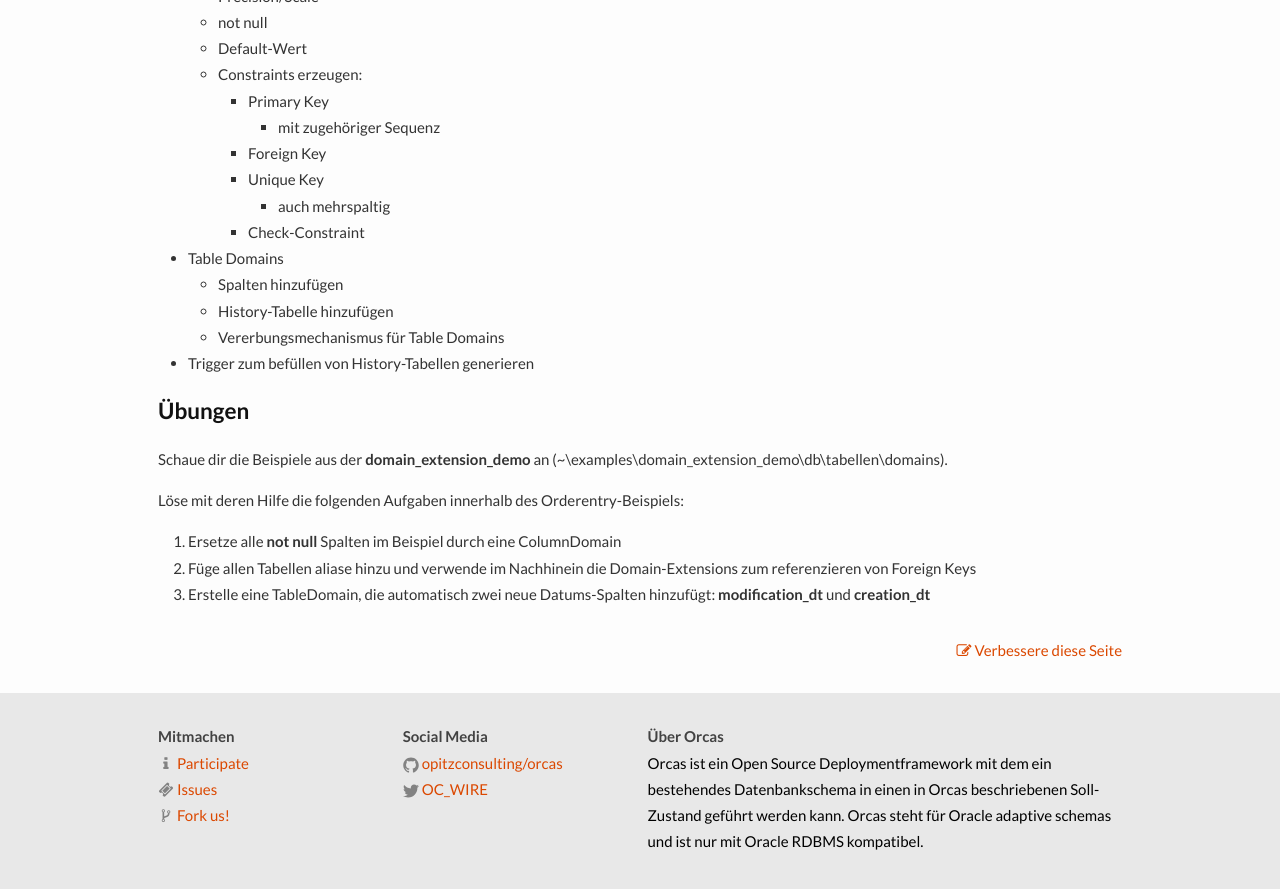
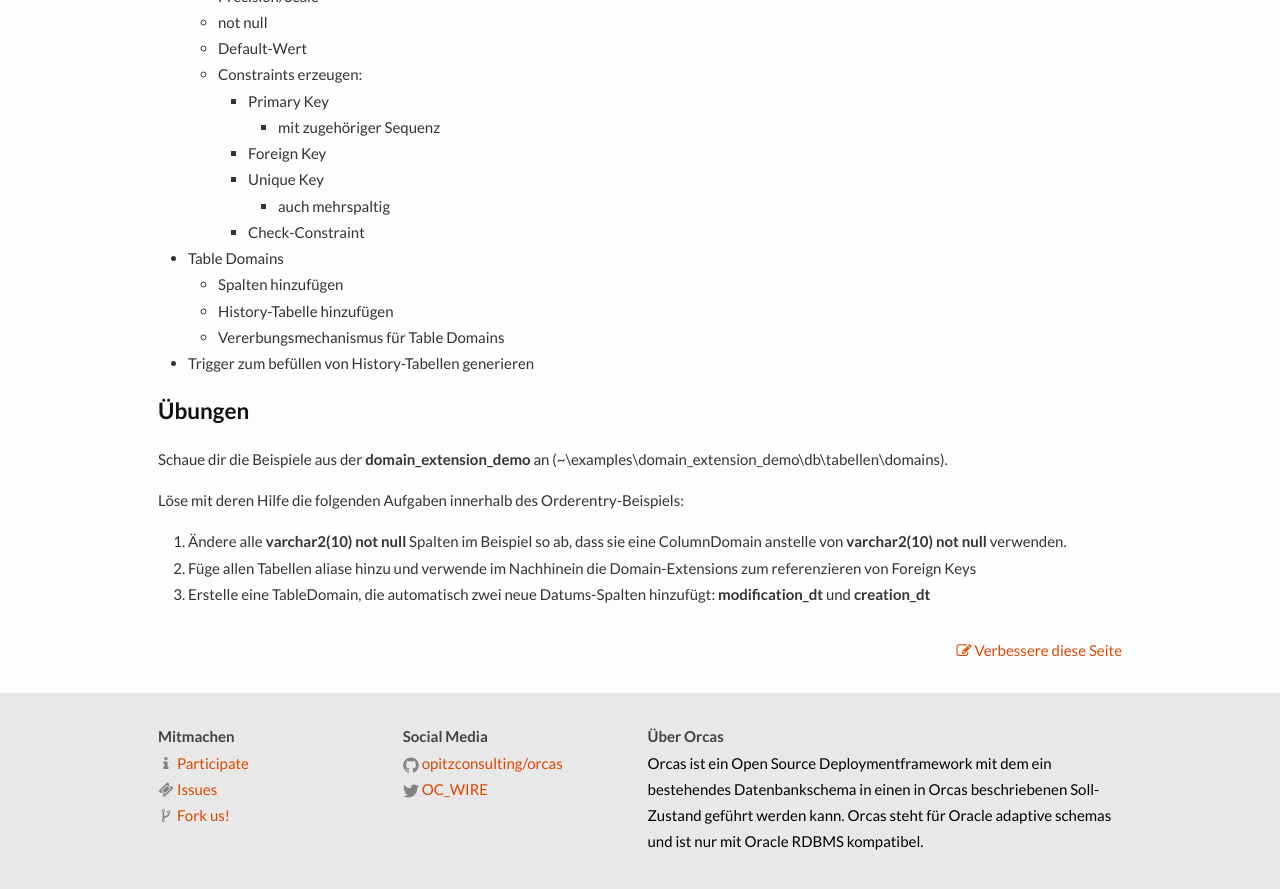
Before and after one commit to opitzconsulting/orcas, a Jekyll site: the page built from _docs/schulung_teil3_2.md, in a window 1280 px wide and 900 px high, scrolled down 1834 px. Shown: the top 889 px of the window. Built offline with Jekyll 4.4.1, drawn with Linux system fonts in a browser that asks for light colours; nearby versions of some CDN libraries.

Commit message:
klarstellung 3.1

```diff
--- a/_docs/schulung_teil3_2.md
+++ b/_docs/schulung_teil3_2.md
@@ -92,6 +92,6 @@ Schaue dir die Beispiele aus der **domain_extension_demo** an (~\examples\domain
 
 Löse mit deren Hilfe die folgenden Aufgaben innerhalb des Orderentry-Beispiels:
 
-1. Ersetze alle **not** **null** Spalten im Beispiel durch eine ColumnDomain
+1. Ändere alle **varchar2(10) not null** Spalten im Beispiel so ab, dass sie eine ColumnDomain anstelle von **varchar2(10) not null** verwenden.
 2. Füge allen Tabellen aliase hinzu und verwende im Nachhinein die Domain-Extensions zum referenzieren von Foreign Keys
 3. Erstelle eine TableDomain, die automatisch zwei neue Datums-Spalten hinzufügt: **modification_dt** und **creation_dt**
```
